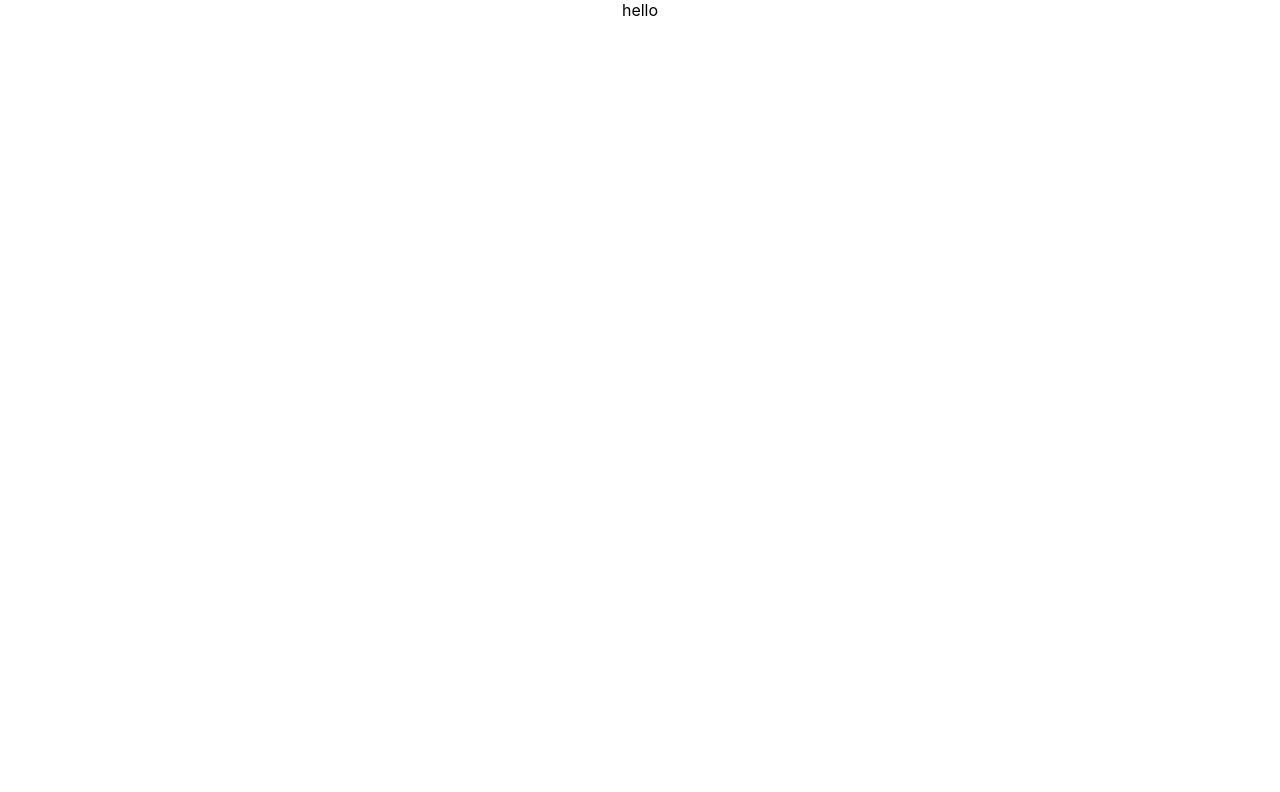
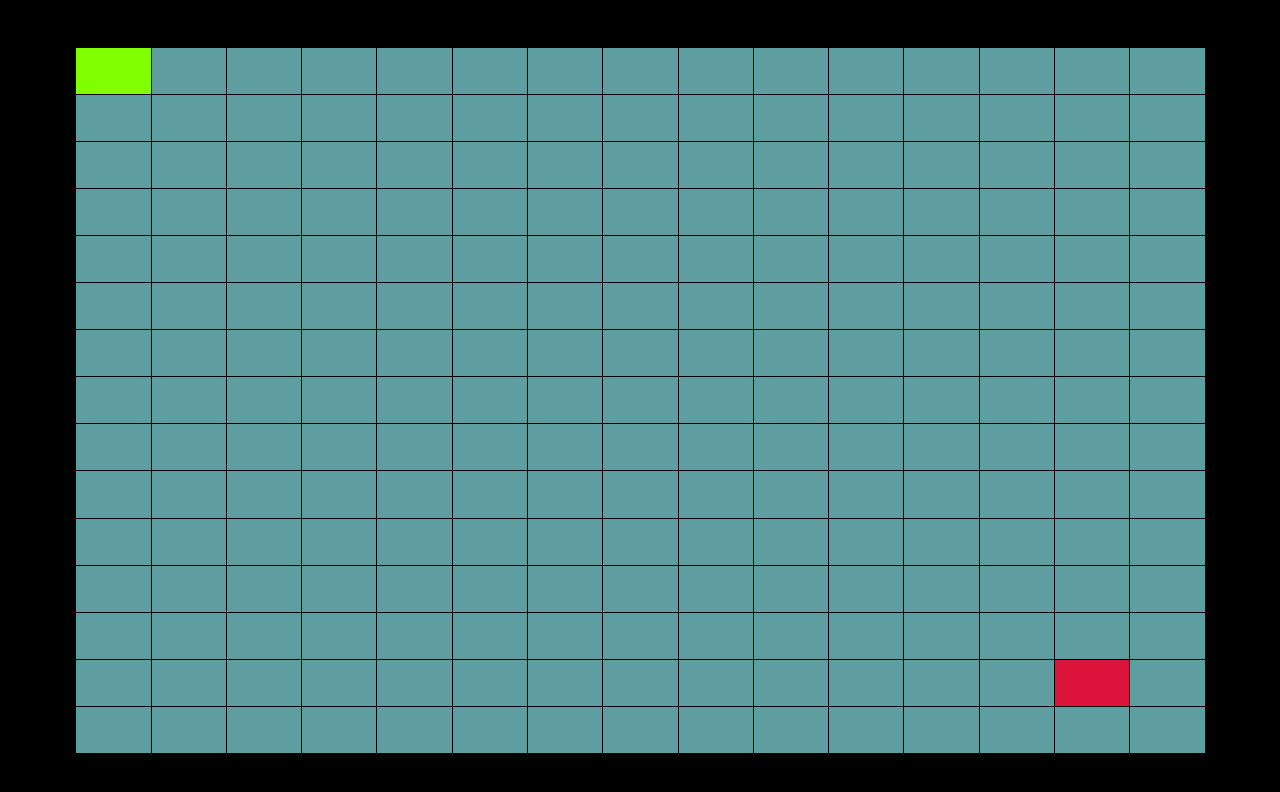
Before and after one commit to alexorfanoud/mazes-frontend, a React (Create React App) app: page / in a window 1280 px wide. Shown: the top 792 px of the page. Built offline with nearby package versions, Linux system fonts and the light colour scheme.

Commit message:
Basic board setup, displays colored blocks

```diff
--- a/src/App.css
+++ b/src/App.css
@@ -1,4 +1,4 @@
-.App {
+/* .App {
   text-align: center;
 }
 
@@ -35,4 +35,4 @@
   to {
     transform: rotate(360deg);
   }
-}
+} */
--- a/src/App.js
+++ b/src/App.js
@@ -1,10 +1,13 @@
 import React from 'react';
 import './App.css';
+
+import Board from './components/Board/Board'
+import { SpiralMaze,EmptyMaze } from './constants/Mazes'
 
 function App() {
   return (
     <div className="App">
-      hello
+      <Board maze={EmptyMaze.maze}/>
     </div>
   );
 }
--- /dev/null
+++ b/src/components/Board/Board.css
@@ -0,0 +1,7 @@
+.board{
+    height:100%;
+}
+.board-row{
+    display: flex;
+
+}
--- /dev/null
+++ b/src/components/Board/Board.js
@@ -0,0 +1,39 @@
+import React, { useState } from 'react'
+import PropTypes from 'prop-types'
+
+import { cordsToIndex, edgeNode, Point, Boxify, RowStyle, ColumnStyle } from './Helpers'
+
+import './Board.css'
+
+export default function Board({maze}) {
+    const [gridSize,setGridSize] = useState( !!maze ? Math.floor(Math.sqrt(maze.length)) + 2 : 16)
+    const [grid,setGrid] = useState(
+        Array(gridSize).fill().map( (_,i) => (
+            Array(gridSize).fill().map( (_,j) => (
+                edgeNode(Point(i,j),gridSize) ? 'X' :
+                maze[cordsToIndex(i-1,j-1,gridSize - 2)]
+            ))
+        ))
+    )
+
+    return (
+        <div className='board' >
+            {
+                grid.map(row=> (
+                    <div className='board-row' style={RowStyle(gridSize)}>
+                        {
+                            row.map(col=>(
+                                <div className='board-column' style={ColumnStyle(gridSize)}>
+                                    {Boxify(col)}
+                                </div>
+                            ))
+                        }
+                    </div>
+                ))}
+        </div>
+    )
+}
+
+Board.propTypes= {
+    maze:PropTypes.array,
+}
--- /dev/null
+++ b/src/components/Board/Helpers.js
@@ -0,0 +1,36 @@
+import React from 'react'
+
+import { BoxTypes } from '../../constants/BoxTypes'
+import Box from '../Box/Box'
+
+export const indexToCords = (index,gridSize) => ({i:Math.floor(index/gridSize) ,j: index%gridSize});
+
+export const cordsToIndex = (i,j, gridSize) => (i*gridSize + j)
+
+export const Point = (i,j) => (
+    {
+        i:i,
+        j:j
+    }
+)
+
+export const edgeNode = (node, gridSize) => {
+    const {i,j} = node;
+    return i === 0 || j===0 || i===gridSize - 1 || j===gridSize -1;
+}
+
+export const Boxify = (type, animDuration, animDelay) => (
+    <Box
+        type={BoxTypes[type]}
+        animationDuration={!!animDuration ? animDuration : 0}
+        animationDelay={!!animDelay ? animDelay : 0}
+    />
+)
+
+export const RowStyle = (gridSize) => ({
+    height:`${100/gridSize}%`
+})
+
+export const ColumnStyle = (gridSize) => ({
+    width:`${100/gridSize}%`
+})
--- /dev/null
+++ b/src/components/Box/Box.css
@@ -0,0 +1,21 @@
+.box{
+    width:100%;
+    height:100%;
+    border:1px solid black;
+}
+
+.obstacle{
+    background-color: black;
+}
+
+.empty {
+    background: cadetblue;
+}
+
+.start{
+    background-color: chartreuse;
+}
+
+.target{
+    background-color: crimson;
+}
--- /dev/null
+++ b/src/components/Box/Box.js
@@ -0,0 +1,14 @@
+import React, { useState } from 'react'
+
+import './Box.css'
+
+export default function Box({type,animationDuration,animationDelay}) {
+
+    const [className,setClassName] = useState('box'+` ${type}`)
+
+    return (
+        <div className={className}>
+
+        </div>
+    )
+}
--- /dev/null
+++ b/src/constants/BoxTypes.js
@@ -0,0 +1,6 @@
+export const BoxTypes = {
+    '.' : 'empty',
+    'X' : 'obstacle',
+    'S' : 'start',
+    'T' : 'target'
+}
--- /dev/null
+++ b/src/constants/Mazes.js
@@ -0,0 +1,89 @@
+export const SignupMaze =
+{
+    maze_id:'SignupMaze',
+    maze:[
+        'X','X','X','X','X','X','.','.','.','.','.','X','X','X',
+        'X','X','X','X','X','X','.','X','.','X','.','X','X','X',
+        '.','.','T','X','X','X','S','X','X','X','.','X','X','X',
+        '.','X','X','X','X','X','X','X','X','X','.','X','X','X',
+        '.','.','X','X','X','X','X','X','X','X','.','.','.','.',
+        '.','X','X','X','X','X','X','X','X','X','.','X','X','.',
+        '.','.','.','.','X','X','X','X','X','X','.','.','.','.',
+        'X','X','X','.','X','X','X','X','X','X','.','X','X','.',
+        'X','X','X','.','X','X','X','X','X','X','.','X','X','.',
+        '.','.','.','.','X','X','X','X','X','X','.','X','X','X',
+        'X','X','.','.','X','X','X','X','X','X','.','X','X','X',
+        'X','.','.','X','X','X','X','X','X','X','.','X','X','X',
+        '.','.','X','X','X','X','X','X','X','X','.','X','X','X',
+        '.','.','.','.','.','.','.','.','.','.','.','X','X','X',
+    ]
+}
+
+
+
+
+export const SpiralMaze =
+{
+    maze_id:'SpiralMaze',
+    maze:[
+        'S','.','.','.','.','.','.','.','.','.','.','.','.','.',
+        'X','X','X','X','X','X','X','X','X','X','X','X','X','.',
+        '.','.','.','.','.','.','.','.','.','.','.','.','X','.',
+        '.','X','X','X','X','X','X','X','X','X','X','.','X','.',
+        '.','X','X','X','X','X','X','X','X','X','X','.','X','.',
+        '.','X','X','X','X','X','X','X','X','X','X','.','X','.',
+        '.','X','X','X','X','X','X','X','X','X','X','.','X','.',
+        '.','X','.','T','X','X','X','X','X','X','X','.','X','.',
+        '.','X','.','X','X','X','X','X','X','X','X','.','X','.',
+        '.','X','.','X','X','X','X','X','X','X','X','.','X','.',
+        '.','X','.','X','X','X','X','X','X','X','X','.','X','.',
+        '.','X','.','.','.','.','.','.','.','.','.','.','X','.',
+        '.','X','X','X','X','X','X','X','X','X','X','X','X','.',
+        '.','.','.','.','.','.','.','.','.','.','.','.','.','.',
+
+    ]
+}
+
+export const SpiralSlide =
+{
+    maze_id:'SpiralSlide',
+    maze:[
+        'S','.','.','.','.','.','.','.','.','.','.','.','.','X',
+        '.','.','X','.','.','.','.','.','.','.','.','.','.','.',
+        '.','.','.','.','.','.','.','.','.','.','.','X','.','.',
+        '.','.','.','.','X','.','.','.','.','.','.','.','.','.',
+        '.','.','.','.','.','.','.','.','.','X','.','.','.','.',
+        '.','.','.','.','.','.','X','X','.','.','.','.','.','.',
+        '.','.','.','.','.','.','T','X','.','.','.','.','.','.',
+        '.','.','.','.','.','X','.','.','.','.','.','.','.','.',
+        '.','.','.','.','.','.','.','.','X','.','.','.','.','.',
+        '.','.','.','X','.','.','.','.','.','.','.','.','.','.',
+        '.','.','.','.','.','.','.','.','.','.','X','.','.','.',
+        '.','X','.','.','.','.','.','.','.','.','.','.','.','.',
+        '.','.','.','.','.','.','.','.','.','.','.','.','X','.',
+        '.','.','.','.','.','.','.','.','.','.','.','.','.','.',
+
+    ]
+}
+
+export const EmptyMaze =
+{
+    maze_name:'EmptyMaze',
+    maze:[
+        'S','.','.','.','.','.','.','.','.','.','.','.','.','.','.',
+        '.','.','.','.','.','.','.','.','.','.','.','.','.','.','.',
+        '.','.','.','.','.','.','.','.','.','.','.','.','.','.','.',
+        '.','.','.','.','.','.','.','.','.','.','.','.','.','.','.',
+        '.','.','.','.','.','.','.','.','.','.','.','.','.','.','.',
+        '.','.','.','.','.','.','.','.','.','.','.','.','.','.','.',
+        '.','.','.','.','.','.','.','.','.','.','.','.','.','.','.',
+        '.','.','.','.','.','.','.','.','.','.','.','.','.','.','.',
+        '.','.','.','.','.','.','.','.','.','.','.','.','.','.','.',
+        '.','.','.','.','.','.','.','.','.','.','.','.','.','.','.',
+        '.','.','.','.','.','.','.','.','.','.','.','.','.','.','.',
+        '.','.','.','.','.','.','.','.','.','.','.','.','.','.','.',
+        '.','.','.','.','.','.','.','.','.','.','.','.','.','.','.',
+        '.','.','.','.','.','.','.','.','.','.','.','.','.','T','.',
+        '.','.','.','.','.','.','.','.','.','.','.','.','.','.','.'
+    ]
+}
```
Also changed, not shown: src/components/board/Board.css (deleted), src/components/board/Board.js (deleted).
